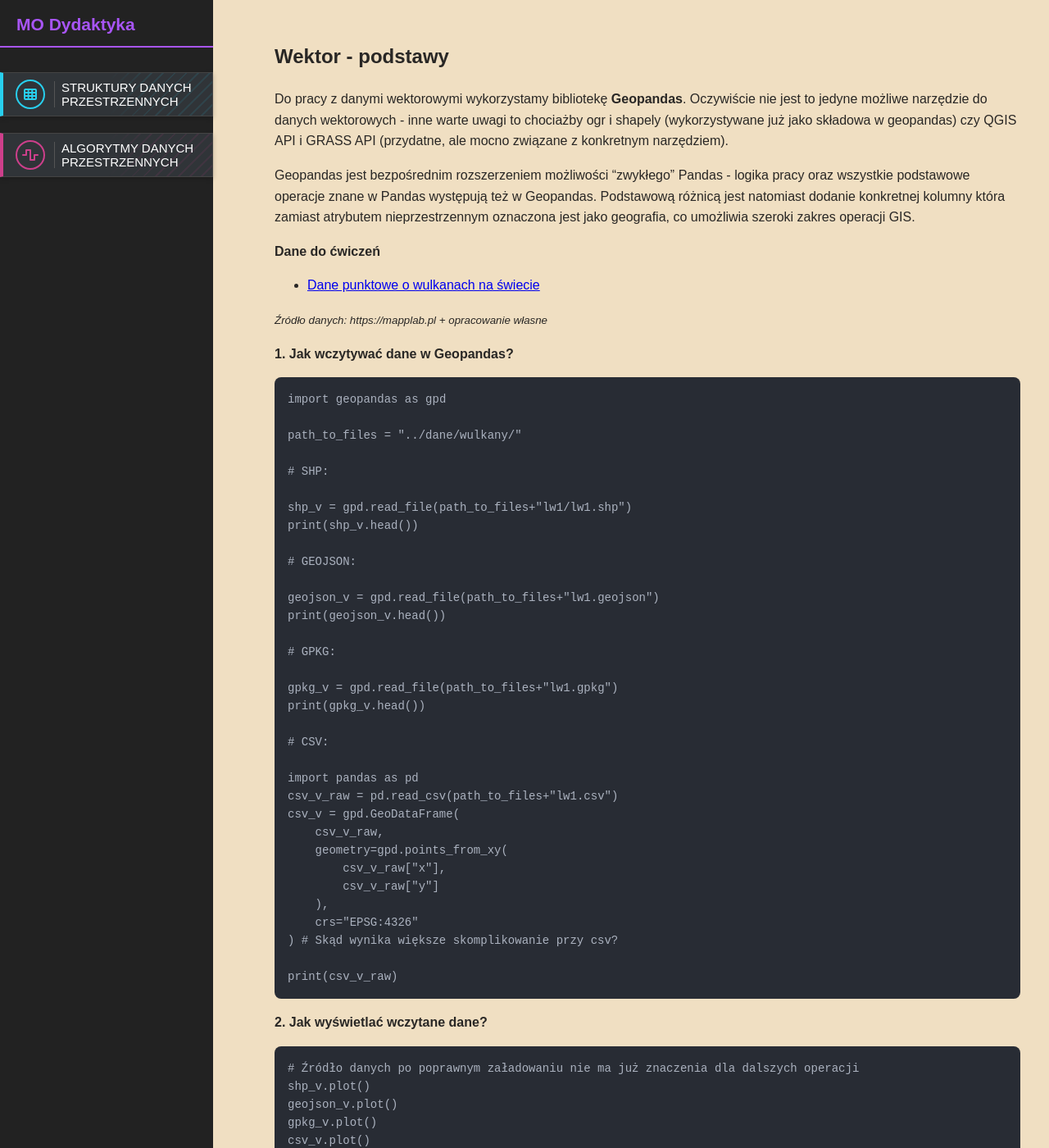
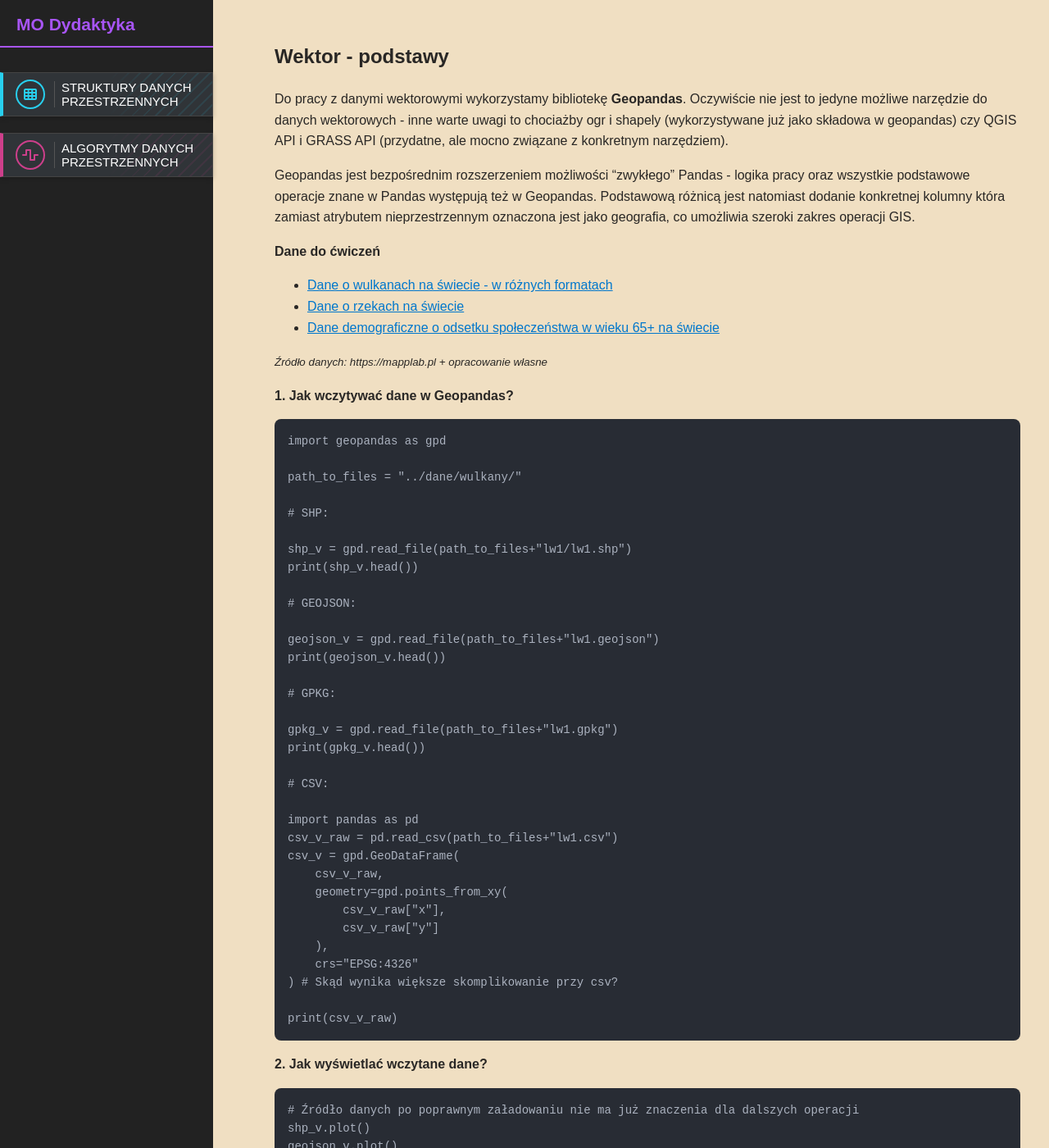
Before and after one commit to MateuszOsko/mo-dydaktyka, a Jekyll site: the page built from _courses/structures/2wektor-1.md, in a window 1280 px wide and 1400 px high. Shown: the whole window at 82% size. Built offline with Jekyll 4.4.1, drawn with Linux system fonts in a browser that asks for light colours; nearby versions of some CDN libraries; some of the changed text lies outside the part shown.

````diff
--- a/_courses/structures/2wektor-1.md
+++ b/_courses/structures/2wektor-1.md
@@ -14,7 +14,23 @@ Geopandas jest bezpośrednim rozszerzeniem możliwości "zwykłego" Pandas - log
 
 **Dane do ćwiczeń**
 
-* [Dane punktowe o wulkanach na świecie]( {{ '/dane/wulkany.zip' | relative_url }} )
+<ul>
+    <li>
+        <a href="{{ '/dane/wulkany.zip' | relative_url }}">
+            Dane o wulkanach na świecie - w różnych formatach
+        </a>
+    </li>
+    <li>
+        <a href="{{ '/dane/hr1.geojson' | relative_url }}" download>
+            Dane o rzekach na świecie
+        </a>
+    </li>
+    <li>
+        <a href="{{ '/dane/lsp1.geojson' | relative_url }}" download>
+            Dane demograficzne o odsetku społeczeństwa w wieku 65+ na świecie
+        </a>
+    </li>
+</ul>
 
 <small>*Źródło danych: https://mapplab.pl + opracowanie własne*</small>
 
@@ -89,3 +105,43 @@ legend.set_bbox_to_anchor((1, 0.9))
 
 plt.show()
 ```
+
+**3. Jak odczytywać różne typy geometrii danych?**
+
+```python
+path_to_files = "../dane/"
+
+vulcans = geojson_v
+rivers = gpd.read_file(path_to_files+"hr1.geojson")
+demography = gpd.read_file(path_to_files+"lsp1.geojson")
+
+print(vulcans.geom_type.unique()) # Co się stanie jeśli pominiemy .unique() ?
+print(rivers.geom_type.unique())
+print(demography.geom_type.unique())
+# Czym różni się MultiPoint / MultiLineString / MultiPolygon od Point / LineString / Polygon ?
+
+# Dla Demography, policzmy które kraje w zbiorze składają się z największej ilości poligonów:
+demography["liczba_poligonow"] = demography.geometry.apply(lambda geom: len(geom.geoms))
+
+ranking = (
+    demography[["nazwa", "liczba_poligonow"]]
+    .sort_values("liczba_poligonow", ascending=False)
+)
+
+print(ranking[:10])
+
+# Czy 1 miejsce w rankingu rzeczywiście ma aż tyle elementów składowych? Potwierdzmy to sobie wizualnie:
+
+print(ranking.iloc[0])
+
+subGdf = demography.loc[[ranking.iloc[0].name]]
+subGdf.plot()
+```
+
+**4. Jak filtrować dane?**
+
+
+**5. Problemy do samodzielnego rozwiązania:**
+
+
+**6. Rozbudowa VectorTools:**
--- a/style.css
+++ b/style.css
@@ -45,6 +45,11 @@ body {
         counter-increment: questions;
         content: counter(questions) ". ";
         font-weight: bold;
+    }
+
+    a,
+    a:visited {
+        color: #0077cc;
     }
 }
 
````
Also changed, not shown: 2 other files.
